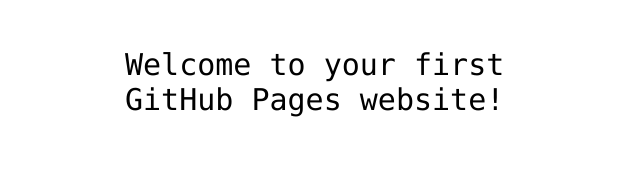
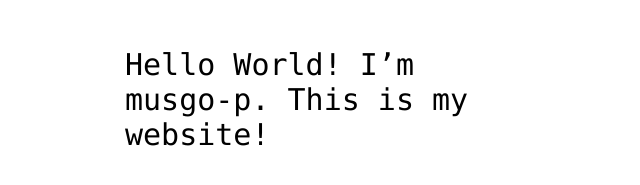
Before and after one commit to murilorovp/musgo-p.github.io, a plain HTML site: page index.html in a window 1280 px wide. Shown: the part 341-526 px from the top of the page, without its empty margins (315-955 px from the left). Drawn offline with Linux system fonts and the light colour scheme.

Commit message:
Add a new txt at the 15 line

```diff
--- a/index.html
+++ b/index.html
@@ -12,7 +12,7 @@
 <img src="https://octodex.github.com/images/daftpunktocat-thomas.gif" id="octocat" alt="octocat-gif" />
 
 <!-- Change this code here by copy and pasting your template on line 15 -->
-<p>Welcome to your first GitHub Pages website!</p>
+<p>Hello World! I’m musgo-p. This is my website!</p>
 
 </body>
 </html>
```
